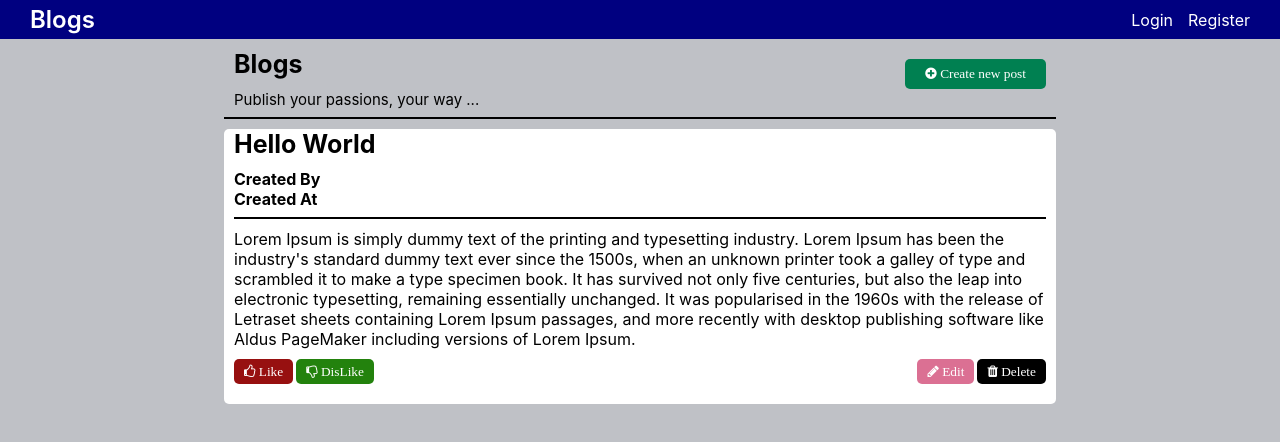
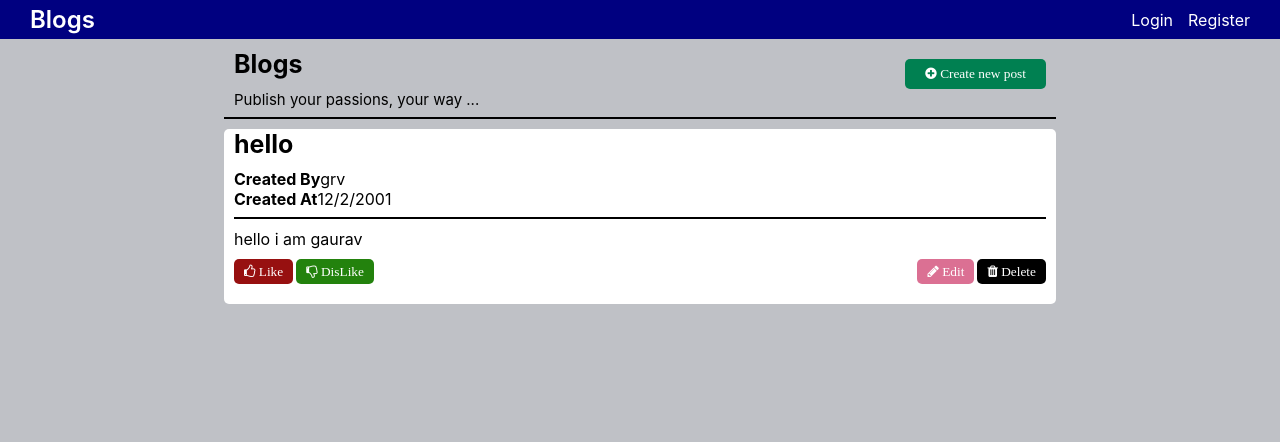
Before and after one commit to codadhyay-2025/gaurav-shravani-blogs-app, a React (Create React App) app: page /blogs in a window 1280 px wide. Shown: the top 442 px of the page. Built offline with nearby package versions, Linux system fonts and the light colour scheme.

Commit message:
create login validation and use map for blogdashboard

```diff
--- a/db.json
+++ b/db.json
@@ -1,7 +1,8 @@
 {
   "user": [
     {
-      "name": "gaurav"
+      "name": "gaurav",
+      "id": "a1fc"
     },
     {
       "id": "4ee1",
@@ -32,6 +33,30 @@
       "name": "Gaurav Pawar",
       "email": "gaurav@gmail.com",
       "password": "1234"
+    },
+    {
+      "id": "8ef5",
+      "name": "grv",
+      "email": "grv@gmail.com",
+      "password": "123"
+    },
+    {
+      "id": "bd8c",
+      "name": "gaurav",
+      "email": "gaurav",
+      "password": "123"
+    },
+    {
+      "id": "d6eb",
+      "name": "",
+      "email": "",
+      "password": ""
+    },
+    {
+      "id": "e5d7",
+      "name": "grv",
+      "email": "grv1",
+      "password": "123"
     }
   ]
 }
--- a/src/Components/BlogsDashboard/BlogsDashboard.js
+++ b/src/Components/BlogsDashboard/BlogsDashboard.js
@@ -9,6 +9,13 @@ function BlogsDashboard() {
     function handleEditButton(){
         navigate('/createpost')
     }
+    const arr=[{
+        title:"hello",
+        created_by:"grv",
+        created_At:"12/2/2001",
+        description:"hello i am gaurav"
+
+    }];
 
     return (
         <div>
@@ -23,13 +30,13 @@ function BlogsDashboard() {
                 </div>
                 <hr />
 
-                <div className="blogSection">
-                    <div className="blogTitle">Hello World</div>
-                    <div><strong>Created By</strong></div>
-                    <div><strong>Created At</strong></div>
+                {arr.map((singleElement)=>{
+                return <div className="blogSection">
+                    <div className="blogTitle">{singleElement.title}</div>
+                    <div><strong>Created By</strong>{singleElement.created_by}</div>
+                    <div><strong>Created At</strong>{singleElement.created_At}</div>
                     <hr />
-                    <div className="blogDesc">
-                        Lorem Ipsum is simply dummy text of the printing and typesetting industry. Lorem Ipsum has been the industry's standard dummy text ever since the 1500s, when an unknown printer took a galley of type and scrambled it to make a type specimen book. It has survived not only five centuries, but also the leap into electronic typesetting, remaining essentially unchanged. It was popularised in the 1960s with the release of Letraset sheets containing Lorem Ipsum passages, and more recently with desktop publishing software like Aldus PageMaker including versions of Lorem Ipsum.
+                    <div className="blogDesc">{singleElement.description}
                     </div>
 
                     <div className="buttonsSection">
@@ -42,7 +49,7 @@ function BlogsDashboard() {
                             <button className="delete"><i class="fa fa-trash" aria-hidden="true"> Delete </i></button>
                         </div>
                     </div>
-                </div>
+                </div>})}
             </div>
         </div>
     )
--- a/src/Components/Login/Login.js
+++ b/src/Components/Login/Login.js
@@ -15,10 +15,31 @@ function Login(){
         setuserLoginData(user);
     }
     function handleLoginData(){
+        if(!userLoginData.email || !userLoginData.password){
+            alert("please enter email and password...")
+        }
         axios.get("http://localhost:4200/user",userLoginData)
             .then((Response)=>{
-                console.log(Response);
-                navigate('/blogs')
+                const user = Response.data.find(
+                    (singleElement)=>
+                        singleElement.email == userLoginData.email&&
+                        singleElement.password ==userLoginData.password
+                );
+
+                if(user){
+                    // alert("Login success");
+                    localStorage.setItem("userName", userLoginData.name);
+                    localStorage.setItem("useremail",userLoginData.email)
+                    console.log(Response);
+                    navigate('/blogs')
+                }
+                else{
+                    alert("Invalid user");
+                    console.log("Please Enter Correct Information");
+
+
+                }
+
             })
 
     }
```
